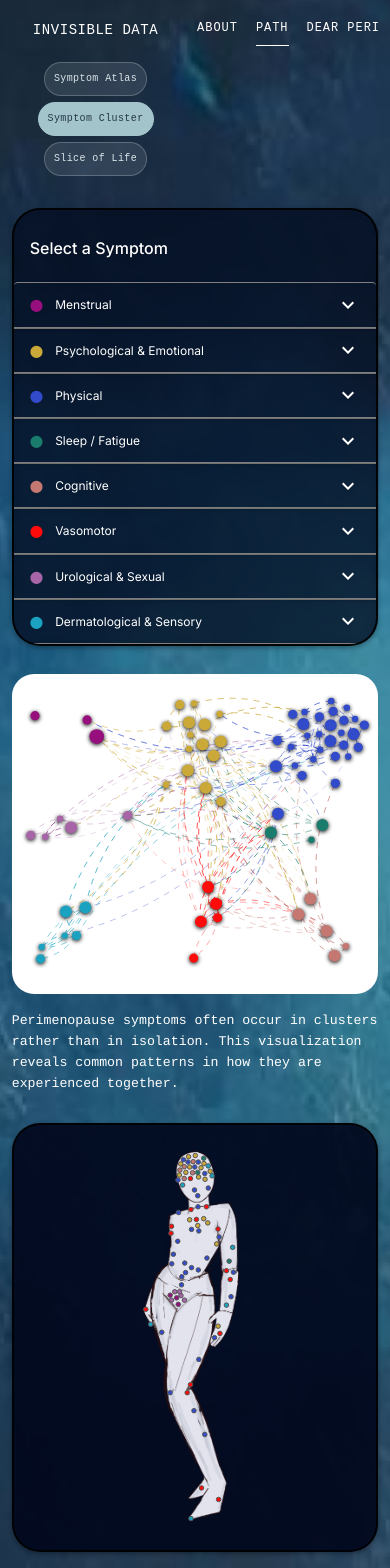
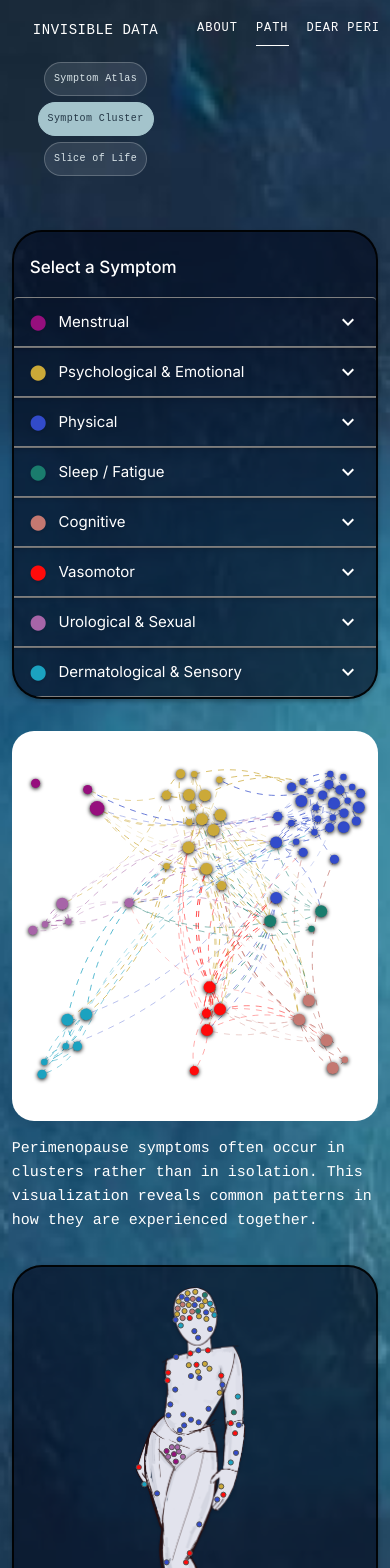
Before and after one commit to mittalnidhi/The-Invisible-Data, a React (Vite) app: page /cluster in a window 390 px wide. Shown: the top 1568 px of the page. Built offline with nearby package versions, Linux system fonts and the light colour scheme.

Commit message:
distributed text equally in left control panel of cluster viz

```diff
--- a/src/Cluster.css
+++ b/src/Cluster.css
@@ -659,31 +659,51 @@ and (orientation: landscape) {
   }
 }
 
-/* ==============================================
-   CLUSTER PAGE: BALANCED PANELS + RESPONSIVE GRID
-   Scoped to .cluster-page to avoid Colony changes.
-   ============================================== */
+/* =========================================
+   CLUSTER PAGE — BALANCED THREE-PANEL LAYOUT
+   ========================================= */
 .cluster-page .cluster-layout {
   display: grid;
   grid-template-columns: minmax(0, 1fr) minmax(0, 2fr) minmax(0, 1fr);
   align-items: start;
-  gap: clamp(16px, 2.5vw, 48px);
+  gap: clamp(24px, 2.6vw, 48px);
   width: min(94%, 1800px);
-  margin: clamp(22px, 3vw, 48px) auto 64px;
+  margin: clamp(105px, 12vh, 155px) auto 72px;
 }
 .cluster-page .cluster-layout > * { min-width: 0; }
+
+/* Match all three panel heights without losing bottom space. */
+.cluster-page .cluster-filter-panel,
+.cluster-page .cluster-chart-surface,
+.cluster-page .cluster-body-panel {
+  height: clamp(520px, 66vh, 800px);
+}
+
+/* Translucent panels — texture stays visible. */
+.cluster-page .cluster-filter-panel.gray-panel,
+.cluster-page .cluster-body-panel.gray-panel {
+  background: rgba(2, 12, 35, 0.55) !important;
+  background-color: rgba(2, 12, 35, 0.55) !important;
+  backdrop-filter: none !important;
+  -webkit-backdrop-filter: none !important;
+  mix-blend-mode: normal;
+  border-radius: 30px;
+}
+
+/* Left panel: heading + accordion fill exactly the available height. */
 .cluster-page .cluster-filter-panel {
   display: flex;
   flex-direction: column;
-  height: clamp(440px, 62vh, 680px);
+  padding: 0;
+  overflow: hidden;
   min-height: 0;
-  overflow: hidden;
-  padding: 0;
 }
 .cluster-page .cluster-filter-heading {
   flex: 0 0 auto;
   margin: 0;
-  padding: 26px 14px 18px;
+  padding: 25px 17px 22px;
+  font-size: clamp(17px, 1.25vw, 23px);
+  line-height: 1.4;
 }
 .cluster-page .cluster-symptom-content {
   display: flex;
@@ -694,35 +714,64 @@ and (orientation: landscape) {
 }
 .cluster-page #accordion-container {
   display: flex;
+  flex: 1 1 auto;
   flex-direction: column;
-  justify-content: space-evenly;
-  flex: 1 1 auto;
+  height: 100%;
   min-height: 0;
-  height: 100%;
+  max-height: none;
+  width: 100%;
+  overflow-x: hidden;
   overflow-y: auto;
-  overflow-x: hidden;
+  scrollbar-width: thin;
+  font-size: clamp(15px, 1.05vw, 19px) !important;
+}
+/* Distribute collapsed categories evenly, rather than shrinking the box. */
+.cluster-page #accordion-container > * {
+  display: flex;
+  flex-direction: column;
+  flex: 1 0 auto;
+  min-height: 0;
+  margin: 0 !important;
 }
 .cluster-page #accordion-container > .symptom-accordion {
-  flex: 1 0 auto;
-  min-height: 0;
+  border-top: 0 !important;
+  border-bottom: 1px solid rgba(255, 255, 255, .34) !important;
+  box-shadow: none !important;
+  background: transparent;
 }
+.cluster-page #accordion-container > .symptom-accordion:last-child {
+  border-bottom: 0 !important;
+}
+/* Expanded rows keep their natural content height; panel scrolls. */
+.cluster-page #accordion-container:has(.active) > * {
+  flex-grow: 0;
+}
+.cluster-page .symptom-accordion:hover {
+  background-color: rgba(255, 255, 255, .08);
+}
+.cluster-page .symptom-accordion.active {
+  background-color: rgba(255, 255, 255, .12);
+}
+
+/* Center graph and description. */
 .cluster-page .cluster-center-panel { min-width: 0; }
 .cluster-page .cluster-chart-surface {
   position: relative;
   width: 100%;
-  height: clamp(380px, 60vh, 680px);
   overflow: hidden;
   border-radius: 26px;
-  background: #fff;
+  background: white;
 }
 .cluster-page .cluster-caption {
   margin: 18px 0 0;
+  font-size: clamp(16px, 1.3vw, 22px);
   line-height: 1.6;
 }
+
+/* Right body panel and actions. */
 .cluster-page .cluster-right-column { min-width: 0; }
 .cluster-page .cluster-body-panel {
   position: relative;
-  height: clamp(440px, 62vh, 680px);
   overflow: hidden;
 }
 .cluster-page .cluster-body-inner {
@@ -733,19 +782,25 @@ and (orientation: landscape) {
 }
 .cluster-page .cluster-body-inner > .silhouette {
   width: auto;
-  height: 90%;
+  height: 94%;
   max-width: 100%;
   aspect-ratio: 1241 / 1754;
   inset: 0;
   margin: auto;
 }
 .cluster-page .cluster-actions { padding: 18px 10px; }
-.cluster-page .cluster-actions .hover-instruction { margin: 24px 0 0; }
+.cluster-page .cluster-actions .hover-instruction {
+  margin: 24px 0 0;
+  font-size: clamp(14px, 1vw, 18px);
+}
 
-@media (max-width: 1100px) {
+/* Tablet: two columns, then the silhouette below. */
+@media (min-width: 768px) and (max-width: 1150px) {
   .cluster-page .cluster-layout {
-    grid-template-columns: minmax(0, 1fr) minmax(0, 1.5fr);
-    width: min(94%, 900px);
+    grid-template-columns: minmax(0, 1fr) minmax(0, 1.6fr);
+    width: 94%;
+    gap: 30px;
+    margin-top: 85px;
   }
   .cluster-page .cluster-right-column {
     grid-column: 1 / -1;
@@ -753,64 +808,127 @@ and (orientation: landscape) {
     align-items: center;
     gap: 24px;
   }
-  .cluster-page .cluster-body-panel { width: min(48%, 330px); height: 420px; flex-shrink: 0; }
+  .cluster-page .cluster-body-panel {
+    width: min(48%, 370px);
+    height: 480px;
+    flex-shrink: 0;
+  }
   .cluster-page .cluster-actions { flex: 1; }
 }
+
+/* Mobile: stack panels, allow symptom accordion to expand. */
 @media (max-width: 767px) {
   .cluster-page .cluster-layout {
     display: flex;
     flex-direction: column;
-    width: min(94%, 540px);
-    gap: 28px;
-    margin-top: 32px;
+    width: min(92%, 560px);
+    gap: 32px;
+    margin: 54px auto 64px;
   }
   .cluster-page .cluster-layout > * { width: 100%; }
-  .cluster-page .cluster-filter-panel { height: auto; min-height: 0; border-radius: 28px; }
-  .cluster-page .cluster-filter-heading { padding: 24px 16px 20px; }
-  .cluster-page .cluster-symptom-content { flex: 0 0 auto; }
-  .cluster-page #accordion-container { height: auto; overflow: visible; }
-  .cluster-page #accordion-container > .symptom-accordion { flex: 0 0 auto; }
-  .cluster-page .cluster-chart-surface { height: clamp(310px, 82vw, 480px); border-radius: 22px; }
-  .cluster-page .cluster-caption { font-size: clamp(13px, 3.4vw, 16px); margin-top: 16px; }
-  .cluster-page .cluster-right-column { display: flex; flex-direction: column; align-items: stretch; gap: 0; }
-  .cluster-page .cluster-body-panel { width: 100%; height: clamp(390px, 110vw, 580px); border-radius: 28px; }
+  .cluster-page .cluster-filter-panel {
+    height: auto;
+    min-height: 0;
+    border-radius: 28px;
+  }
+  .cluster-page .cluster-filter-heading { padding: 24px 16px 18px; }
+  .cluster-page .cluster-symptom-content { display: block; }
+  .cluster-page #accordion-container {
+    display: block;
+    height: auto;
+    max-height: none;
+    overflow: visible;
+    font-size: clamp(15px, 3.8vw, 18px) !important;
+  }
+  .cluster-page #accordion-container > * { display: block; }
+  .cluster-page .cluster-chart-surface {
+    height: clamp(360px, 100vw, 540px);
+    border-radius: 22px;
+  }
+  .cluster-page .cluster-caption {
+    font-size: clamp(15px, 3.6vw, 18px);
+    margin-top: 16px;
+  }
+  .cluster-page .cluster-right-column {
+    display: flex;
+    flex-direction: column;
+    align-items: stretch;
+  }
+  .cluster-page .cluster-body-panel {
+    width: 100%;
+    height: clamp(430px, 120vw, 630px);
+    border-radius: 28px;
+  }
   .cluster-page .cluster-actions { padding: 16px 6px; }
-  .cluster-page .cluster-actions .hover-instruction { margin-top: 16px; font-size: 13px; }
+  .cluster-page .cluster-actions .hover-instruction {
+    margin-top: 16px;
+    font-size: 13px;
+  }
 }
 
 /* =========================================
-   CLUSTER — RESTORE TRANSPARENT PANELS
+   CLUSTER — WIDER, BALANCED PANELS
    ========================================= */
 
-/* Left symptom panel */
-.cluster-filter-panel {
-  background: rgba(2, 12, 35, 0.68) !important;
-  backdrop-filter: blur(6px);
-  -webkit-backdrop-filter: blur(6px);
+/* Desktop: use more of the available screen */
+@media screen and (min-width: 1200px) {
+  .cluster-page .cluster-layout {
+    width: 96%;
+    max-width: 2200px;
+    margin-left: auto;
+    margin-right: auto;
+
+    display: grid;
+    grid-template-columns:
+      minmax(0, 1.15fr)
+      minmax(0, 1.8fr)
+      minmax(0, 1.15fr);
+
+    column-gap: clamp(22px, 2vw, 42px);
+    align-items: start;
   }
 
-/* Right silhouette panel */
-.cluster-silhouette-panel {
-  background: rgba(2, 12, 35, 0.68) !important;
-  backdrop-filter: blur(6px);
-  -webkit-backdrop-filter: blur(6px);
+  .cluster-page .cluster-filter-panel,
+  .cluster-page .cluster-chart-column,
+  .cluster-page .cluster-body-column,
+  .cluster-page .cluster-body-panel {
+    width: 100%;
+    min-width: 0;
+  }
 }
 
-/* Remove opaque background layers */
-.cluster-filter-panel .gray-panel,
-.cluster-silhouette-panel .gray-panel {
-  background: transparent !important;
+/* Smaller laptops: balanced widths without overflow */
+@media screen and (min-width: 901px) and (max-width: 1199px) {
+  .cluster-page .cluster-layout {
+    width: 98%;
+    display: grid;
+    grid-template-columns:
+      minmax(0, 1.1fr)
+      minmax(0, 1.6fr)
+      minmax(0, 1.1fr);
+    gap: 18px;
+    margin-left: auto;
+    margin-right: auto;
   }
 
-/* Keep accordion rows translucent */
-.cluster-filter-panel .symptom-accordion {
-  background-color: transparent;
+  .cluster-page .cluster-layout > * {
+    min-width: 0;
+  }
 }
 
-.cluster-filter-panel .symptom-accordion:hover {
-  background-color: rgba(255, 255, 255, 0.08);
+/* Tablet and mobile: retain stacked layout */
+@media screen and (max-width: 900px) {
+  .cluster-page .cluster-layout {
+    display: flex;
+    flex-direction: column;
+    width: min(94%, 720px);
+    gap: 32px;
+    margin-left: auto;
+    margin-right: auto;
   }
 
-.cluster-filter-panel .symptom-accordion.active {
-  background-color: rgba(255, 255, 255, 0.16);
+  .cluster-page .cluster-layout > * {
+    width: 100%;
+    min-width: 0;
   }
+}
```
Lines whose indentation alone changed are shown as unchanged.
